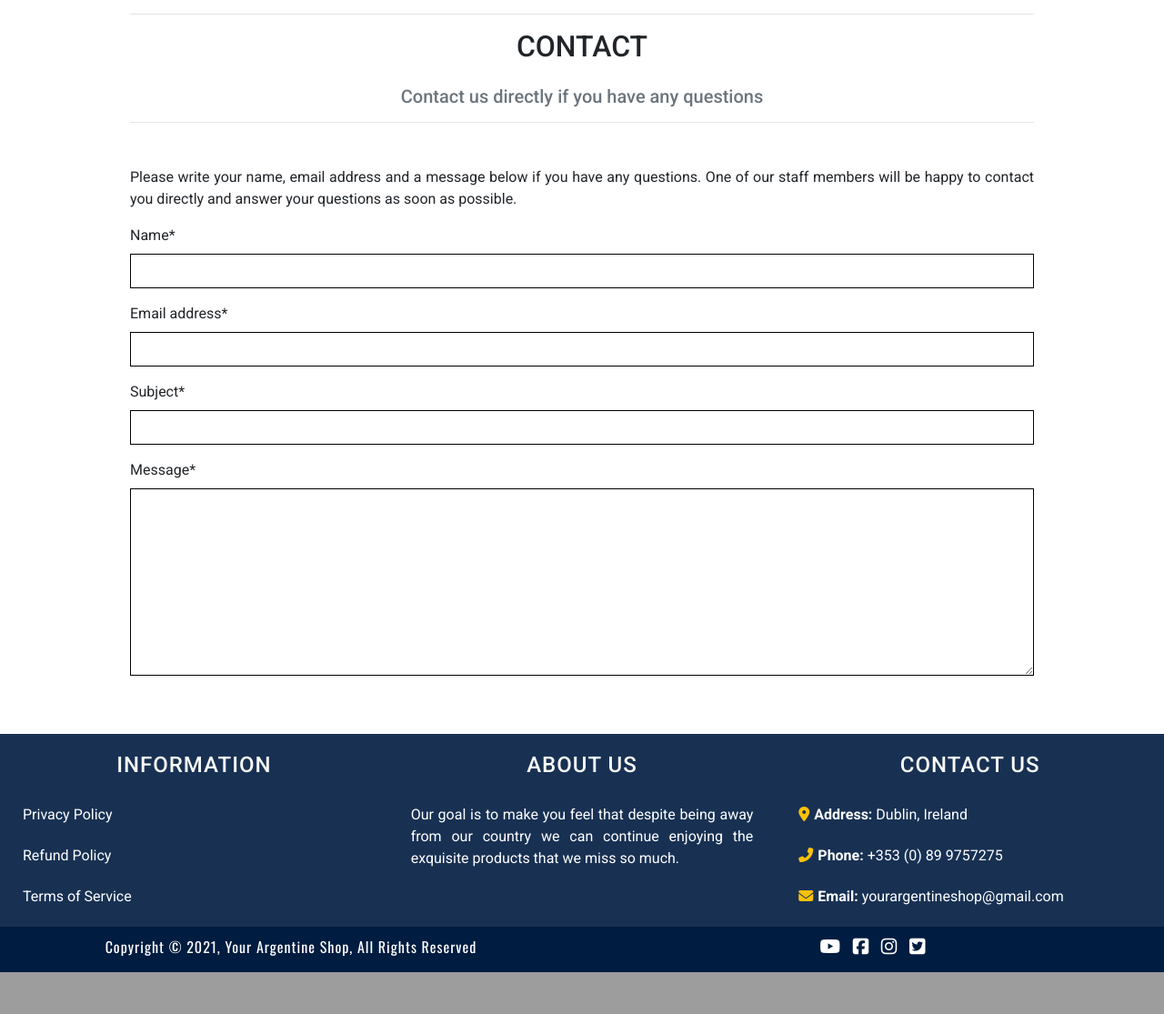
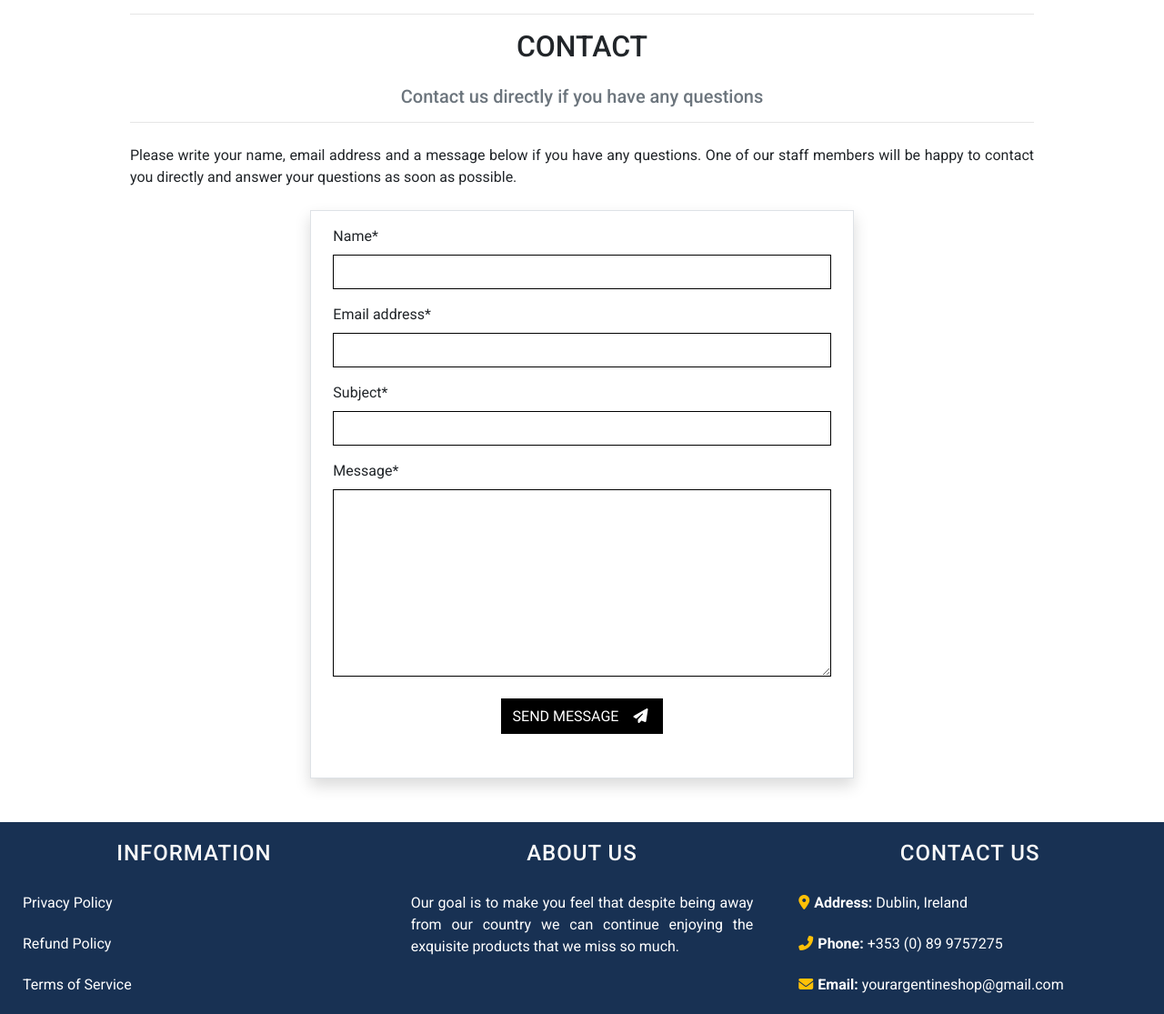
Before and after one commit to cotebarrientos/4th-milestone-project-your-argentine-shop, a Django app: page /info/contact/ in a window 1280 px wide. Shown: the part 1170-2285 px from the top of the page at 91% size. Before the commit the page ends 2239 px from the top, so only its background shows below. Run offline with Django 3.2, Linux system fonts and the light colour scheme; some libraries are stand-ins or nearby versions.

Commit message:
Add contact form functionality
I've implemented the functionality to send a message to the online
store administrators from the contact form. For this I created an email
template, in order to display the data within the contact form in an
organized way, being easier to read by the superuser.

```diff
--- a/info/templates/info/contact.html
+++ b/info/templates/info/contact.html
@@ -20,12 +20,27 @@
                 <h5 class="text-muted text-center">
                     Contact us directly if you have any questions
                 </h5>
-                <hr class="mb-5">
-                <p class="text-justify">
+                <hr class="mb-4">
+                <p class="text-justify mb-4">
                     Please write your name, email address and a message below if you have any questions.
                     One of our staff members will be happy to contact you directly and answer your questions as soon as possible.
                 </p>
-                {{contact_form|crispy}}
+            </div>
+        </div>
+        <div class="row">
+            <div class="col-12 col-lg-7 mx-auto my-auto border shadow pl-4 pr-4 pt-3">
+                <form method="POST" action="#" class="form mb-2" enctype="multipart/form-data">
+                    {% csrf_token %}
+                    {{contact_form|crispy}}
+                    <div class="text-center mb-5 mt-4">
+                        <button class="btn btn-black rounded-0" type="submit">
+                            <span class="text-uppercase">Send message</span>
+                            <span class="icon ml-2">
+                                <i class="fas fa-paper-plane"></i>
+                            </span>
+                        </button>
+                    </div>
+                </form>
             </div>
         </div>
     </section>
--- a/info/views.py
+++ b/info/views.py
@@ -1,6 +1,8 @@
 from django.conf import settings
 from django.shortcuts import render, get_object_or_404, redirect, reverse
+from django.http import HttpResponse
 from django.contrib import messages
+from django.template.loader import render_to_string
 from django.core.mail import send_mail, BadHeaderError
 from .forms import ContactForm
 
@@ -37,9 +39,40 @@ def shipping (request):
 
 
 def contact (request):
-    """ A view to return the Contact page"""
+    """ A view to return the Contact page and contact form"""
 
-    contact_form = ContactForm()
+    if request.method == 'POST':
+        contact_form = ContactForm(request.POST)
+        if contact_form.is_valid():
+            subject = contact_form.cleaned_data['subject']
+            body = {
+                'name': contact_form.cleaned_data['name'],
+                'email': contact_form.cleaned_data['email_address'],
+                'message':contact_form.cleaned_data['message'],
+			}
+
+            message = render_to_string('info/email/contact_email.txt', body)
+
+            try:
+                send_mail(
+                    subject,
+                    message,
+                    settings.DEFAULT_FROM_EMAIL,
+                    [settings.DEFAULT_FROM_EMAIL],)
+
+            except BadHeaderError:
+                return HttpResponse('Invalid header found.')
+
+            messages.success(
+                request,
+                """Your message was successfully sent.
+                All email enquiries will be answered within 48 hours.
+                Thank you very much!""")
+
+            return redirect('home')
+    else:
+        contact_form = ContactForm()
+
     template = 'info/contact.html'
     context = {
          'contact_form': contact_form
```
Also changed, not shown: info/templates/info/email/contact_email.txt (added, +11 -0 lines).
